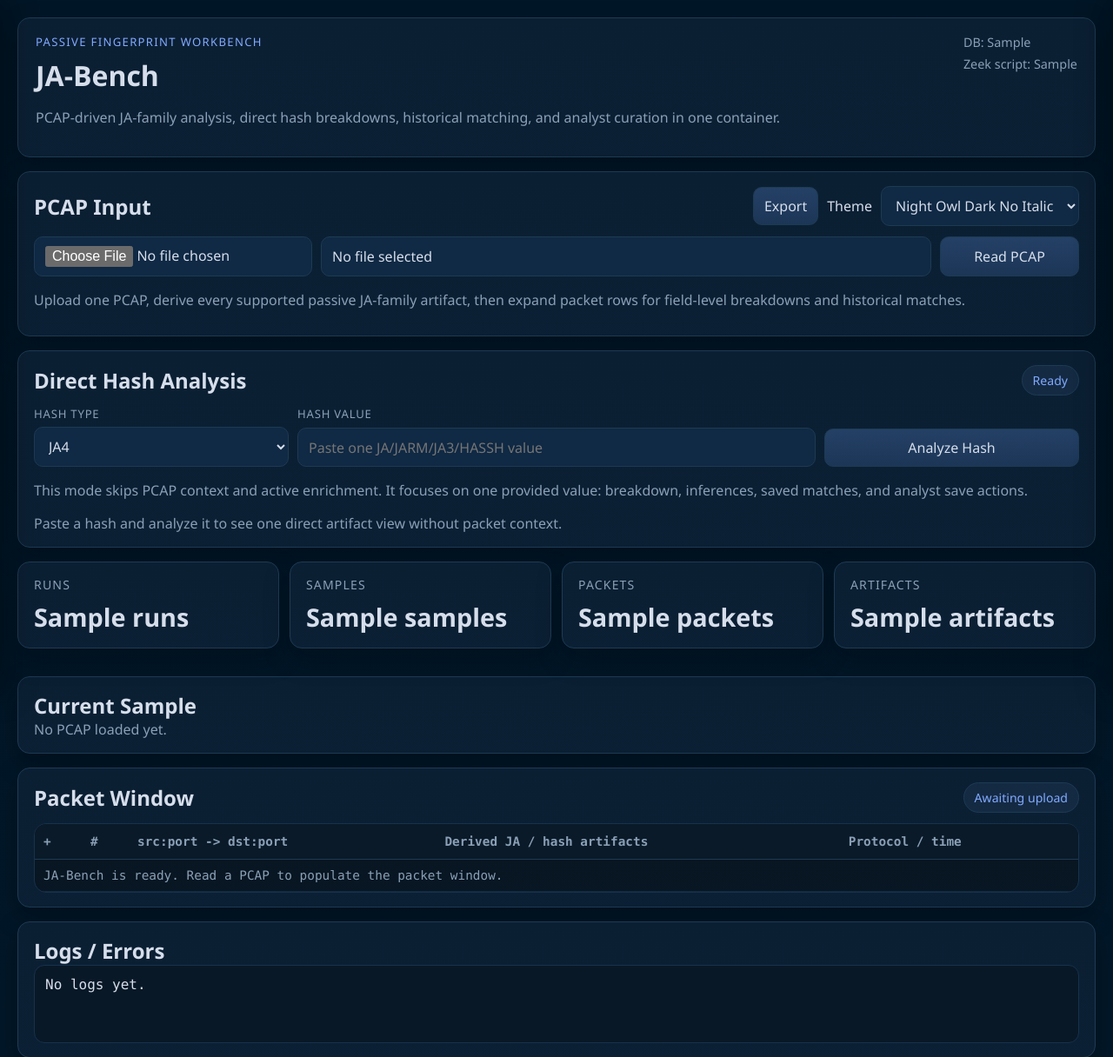
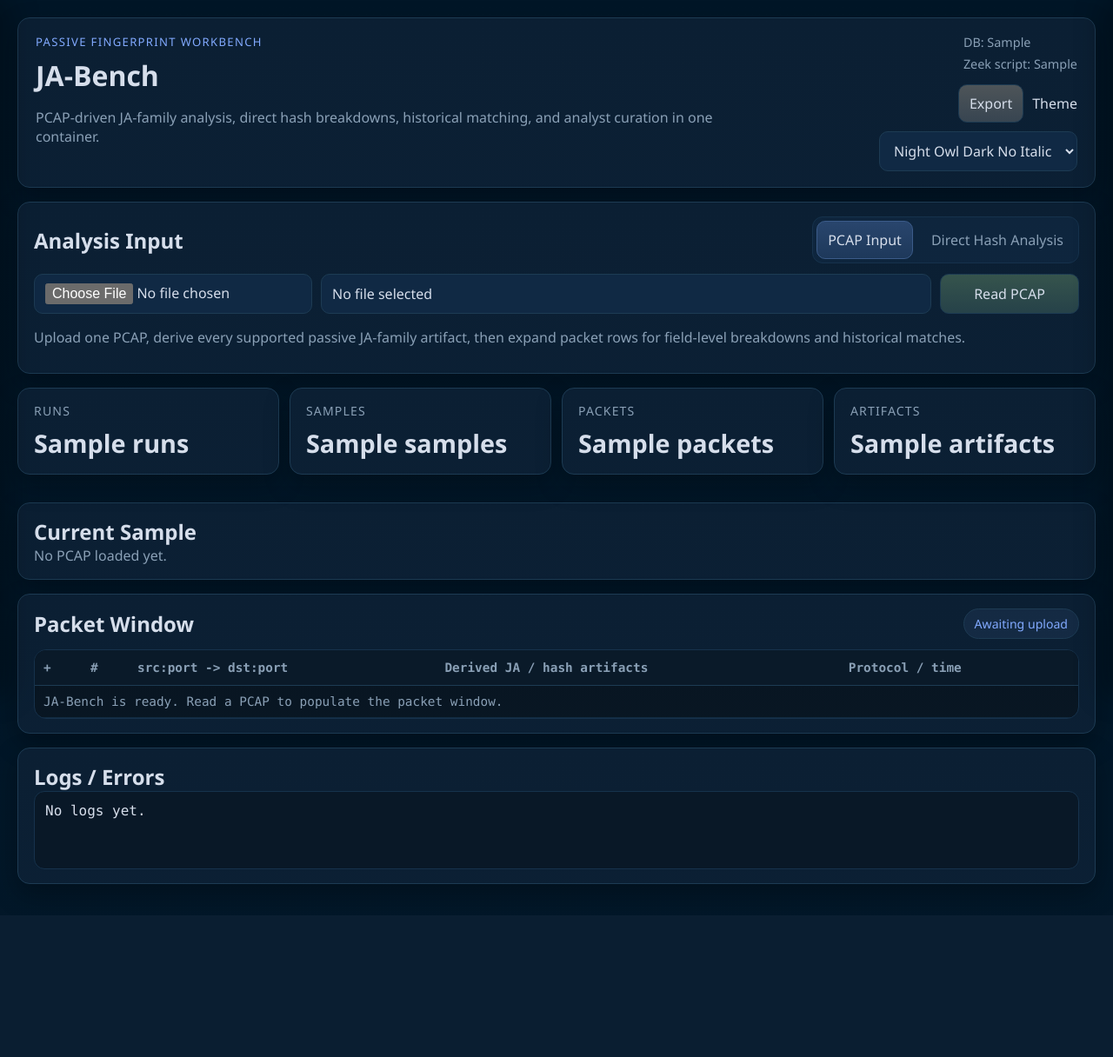
Before and after one commit to Pb-22/JA-Bench, a Flask app: template app/templates/index.html in a window 1280 px wide. Shown: the top 1216 px of the page at 87% size. After the commit the page ends 1038 px from the top, so only its background shows below. Run offline with Flask 3, Linux system fonts and the light colour scheme; the template is opened without the code that fills it: most values are stand-ins (such as "Sample title", 1, 10 or a date in 2020); parts of the project's set-up code (start-up, migrations or seed data) failed here and were passed over.

Commit message:
Fix PCAP upload and refine input layout

```diff
--- a/app/pcap_reader_service.py
+++ b/app/pcap_reader_service.py
@@ -410,7 +410,7 @@ def _extract_packet_artifacts(packet, packet_number: int, processor: Processor)
                 "role": _role_for_artifact_type(artifact_type),
                 "raw_fingerprint": result.get("raw"),
                 "raw_original_order": result.get("raw_original_order"),
-                "parts": _breakdown_for_artifact(artifact_type, artifact_value),
+                "parts": breakdown_for_artifact(artifact_type, artifact_value),
                 "provenance": "pcap_derived",
             }
         )
--- a/app/static/css/style.css
+++ b/app/static/css/style.css
@@ -86,6 +86,12 @@ body {
   font-size: 0.9rem;
 }
 
+.hero-side {
+  display: grid;
+  justify-items: end;
+  gap: 14px;
+}
+
 .panel {
   padding: 16px 18px;
   margin-bottom: 16px;
@@ -101,10 +107,19 @@ body {
 
 .top-panel { padding-bottom: 14px; }
 
+.subpanel-title-row {
+  margin-top: 4px;
+  margin-bottom: 10px;
+}
+
 .pcap-row {
   display: grid;
   grid-template-columns: minmax(220px, 320px) minmax(0, 1fr) 160px;
   gap: 10px;
+}
+
+.input-mode-panel[hidden] {
+  display: none !important;
 }
 
 .standalone-input-span {
@@ -143,6 +158,66 @@ button:disabled {
 }
 
 .utility-row.compact select { min-width: 220px; }
+
+.hero-utility-row {
+  flex-wrap: wrap;
+  justify-content: end;
+}
+
+.hero-utility-row select {
+  min-width: 220px;
+}
+
+.mode-switch {
+  display: inline-flex;
+  align-items: center;
+  gap: 8px;
+  padding: 4px;
+  border: 1px solid var(--border-soft);
+  border-radius: 12px;
+  background: color-mix(in srgb, var(--panel-2) 64%, transparent 36%);
+}
+
+.mode-button {
+  background: transparent;
+  border-color: transparent;
+  color: var(--muted);
+  box-shadow: none;
+}
+
+.mode-button:hover {
+  border-color: color-mix(in srgb, var(--accent) 28%, var(--border-soft) 72%);
+}
+
+.mode-button-active {
+  color: var(--text);
+  background: linear-gradient(180deg, color-mix(in srgb, var(--accent) 22%, var(--panel-2) 78%) 0%, color-mix(in srgb, var(--accent) 12%, var(--panel-2) 88%) 100%);
+  border-color: color-mix(in srgb, var(--accent) 34%, var(--border-soft) 66%);
+}
+
+.button-export {
+  background: linear-gradient(180deg, color-mix(in srgb, var(--warning) 28%, var(--panel-2) 72%) 0%, color-mix(in srgb, var(--warning) 18%, var(--panel-2) 82%) 100%);
+}
+
+.button-export:hover {
+  border-color: var(--warning);
+}
+
+.button-read-pcap {
+  background: linear-gradient(180deg, color-mix(in srgb, var(--success) 24%, var(--panel-2) 76%) 0%, color-mix(in srgb, var(--success) 14%, var(--panel-2) 86%) 100%);
+}
+
+.button-read-pcap:hover {
+  border-color: var(--success);
+}
+
+.button-analyze-hash {
+  background: linear-gradient(180deg, color-mix(in srgb, var(--accent-2) 24%, var(--panel-2) 76%) 0%, color-mix(in srgb, var(--accent-2) 14%, var(--panel-2) 86%) 100%);
+}
+
+.button-analyze-hash:hover {
+  border-color: var(--accent-2);
+}
 
 .stats-grid {
   display: grid;
@@ -896,6 +971,9 @@ button:disabled {
 @media (max-width: 720px) {
   .page-shell { padding: 14px; }
   .hero { flex-direction: column; }
+  .hero-side { justify-items: start; width: 100%; }
+  .hero-utility-row { justify-content: start; }
+  .mode-switch { width: 100%; flex-wrap: wrap; }
   .stats-grid { grid-template-columns: 1fr; }
   .packet-table { min-width: 860px; }
   .hex-row { grid-template-columns: 1fr; }
--- a/app/static/js/app.js
+++ b/app/static/js/app.js
@@ -19,6 +19,7 @@ const packetUiState = new Map();
 let drawerState = null;
 let citationDrawerState = null;
 let standaloneAnalysisResult = null;
+let currentInputMode = 'pcap';
 const SAVEABLE_ARTIFACT_TYPES = new Set(['ja4', 'ja4s', 'ja4h', 'ja4x', 'ja4t', 'ja4ts', 'ja3', 'ja3s', 'hassh', 'hassh_server', 'ja4l', 'ja4ls', 'ja4ssh', 'ja4d', 'ja4d6']);
 const appRuntime = {
   shodanConfigured: Boolean(globalThis?.JA42_BOOTSTRAP?.shodan_enabled),
@@ -462,6 +463,25 @@ function initializeTheme() {
   document.getElementById('theme')?.addEventListener('change', (event) => applyTheme(event.target.value));
 }
 
+function setInputMode(mode) {
+  const nextMode = mode === 'direct' ? 'direct' : 'pcap';
+  currentInputMode = nextMode;
+
+  const pcapPanel = document.getElementById('pcap-input-panel');
+  const directPanel = document.getElementById('direct-hash-panel');
+  const pcapButton = document.getElementById('mode-pcap-button');
+  const directButton = document.getElementById('mode-direct-button');
+
+  pcapPanel?.toggleAttribute('hidden', nextMode !== 'pcap');
+  directPanel?.toggleAttribute('hidden', nextMode !== 'direct');
+
+  pcapButton?.classList.toggle('mode-button-active', nextMode === 'pcap');
+  directButton?.classList.toggle('mode-button-active', nextMode === 'direct');
+
+  if (pcapButton) pcapButton.setAttribute('aria-selected', nextMode === 'pcap' ? 'true' : 'false');
+  if (directButton) directButton.setAttribute('aria-selected', nextMode === 'direct' ? 'true' : 'false');
+}
+
 function setSummary(sample) {
   const container = document.getElementById('sample-summary');
   const zeek = sample?.zeek_summary || {};
@@ -2476,6 +2496,9 @@ async function uploadPcap() {
 }
 
 function wireEvents() {
+  document.querySelectorAll('[data-input-mode]').forEach((button) => {
+    button.addEventListener('click', () => setInputMode(button.dataset.inputMode));
+  });
   document.getElementById('pcap-file')?.addEventListener('change', (event) => {
     const file = event.target.files?.[0];
     document.getElementById('pcap-file-name').value = file ? file.name : 'No file selected';
@@ -2503,5 +2526,6 @@ function wireEvents() {
 document.addEventListener('DOMContentLoaded', () => {
   initializeTheme();
   wireEvents();
+  setInputMode('pcap');
   renderStandaloneAnalysisToDom(null);
 });
--- a/app/templates/index.html
+++ b/app/templates/index.html
@@ -16,17 +16,13 @@
         <h1>JA-Bench</h1>
         <p class="subtitle">PCAP-driven JA-family analysis, direct hash breakdowns, historical matching, and analyst curation in one container.</p>
       </div>
+      <div class="hero-side">
         <div class="hero-meta">
           <span>DB: {{ db_path }}</span>
           <span>Zeek script: {{ zeek_script }}</span>
         </div>
-    </header>
-
-    <section class="panel top-panel">
-      <div class="panel-title-row">
-        <h2>PCAP Input</h2>
-        <div class="utility-row compact">
-          <button id="export-button" type="button">Export</button>
+        <div class="utility-row hero-utility-row">
+          <button id="export-button" class="button-export" type="button">Export</button>
           <label for="theme">Theme</label>
           <select id="theme">
             <option value="night-owl-dark-no-italic">Night Owl Dark No Italic</option>
@@ -44,17 +40,27 @@
           </select>
         </div>
       </div>
+    </header>
+
+    <section class="panel top-panel">
+      <div class="panel-title-row">
+        <h2>Analysis Input</h2>
+        <div class="mode-switch" role="tablist" aria-label="Input mode">
+          <button id="mode-pcap-button" class="mode-button mode-button-active" type="button" role="tab" aria-selected="true" aria-controls="pcap-input-panel" data-input-mode="pcap">PCAP Input</button>
+          <button id="mode-direct-button" class="mode-button" type="button" role="tab" aria-selected="false" aria-controls="direct-hash-panel" data-input-mode="direct">Direct Hash Analysis</button>
+        </div>
+      </div>
+      <div id="pcap-input-panel" class="input-mode-panel">
         <div class="pcap-row">
           <input id="pcap-file" type="file" accept=".pcap,.pcapng" aria-label="Select PCAP file">
           <input id="pcap-file-name" type="text" value="No file selected" readonly>
-        <button id="read-pcap-button" type="button">Read PCAP</button>
+          <button id="read-pcap-button" class="button-read-pcap" type="button">Read PCAP</button>
         </div>
         <p class="hint">Upload one PCAP, derive every supported passive JA-family artifact, then expand packet rows for field-level breakdowns and historical matches.</p>
-    </section>
-
-    <section class="panel summary-panel">
-      <div class="panel-title-row">
-        <h2>Direct Hash Analysis</h2>
+      </div>
+      <div id="direct-hash-panel" class="input-mode-panel" hidden>
+        <div class="panel-title-row subpanel-title-row">
+          <h3>Direct Hash Analysis</h3>
           <div id="standalone-status" class="status-chip">Ready</div>
         </div>
         <div class="drawer-grid">
@@ -85,12 +91,13 @@
           </div>
           <div class="drawer-field standalone-button-field">
             <label>&nbsp;</label>
-          <button id="standalone-analyze-button" type="button">Analyze Hash</button>
+            <button id="standalone-analyze-button" class="button-analyze-hash" type="button">Analyze Hash</button>
           </div>
         </div>
         <p class="hint">This mode skips PCAP context and active enrichment. It focuses on one provided value: breakdown, inferences, saved matches, and analyst save actions.</p>
         <div id="standalone-analysis-result" class="standalone-result-shell">
           <div class="summary-empty">Paste a hash and analyze it to see one direct artifact view without packet context.</div>
+        </div>
       </div>
     </section>
 
--- a/docker-compose.yml
+++ b/docker-compose.yml
@@ -5,7 +5,7 @@ services:
       dockerfile: Dockerfile
     container_name: ja-bench
     ports:
-      - "7009:5000"
+      - "7008:5000"
     environment:
       JA4_2_DATA_ROOT: /data
       JA4_2_DB_PATH: /data/db/ja-bench.sqlite3
```
Also changed, not shown: app/init_db.py (+14 -0 lines), README.md. Lines whose indentation alone changed are shown as unchanged.
